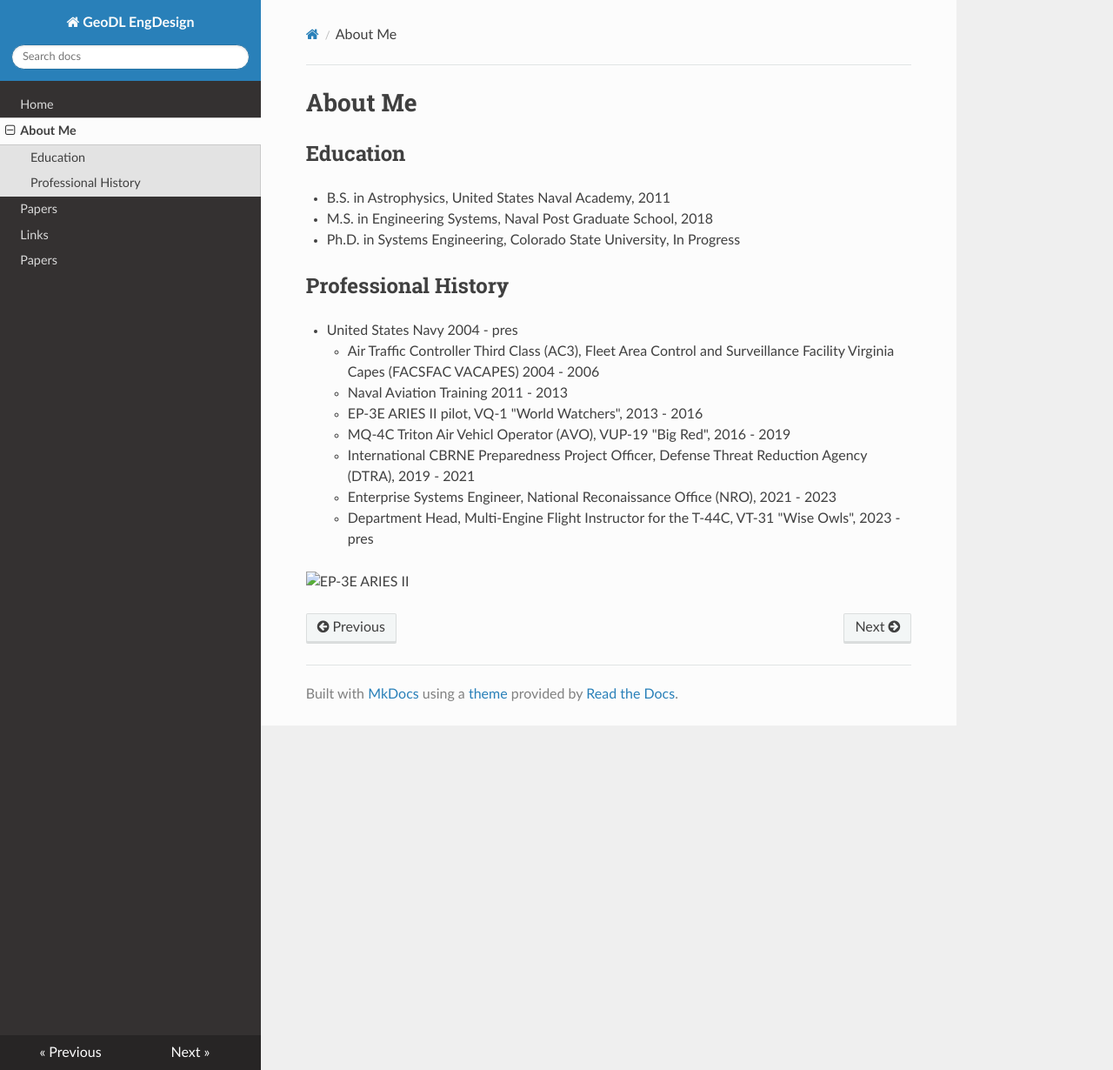
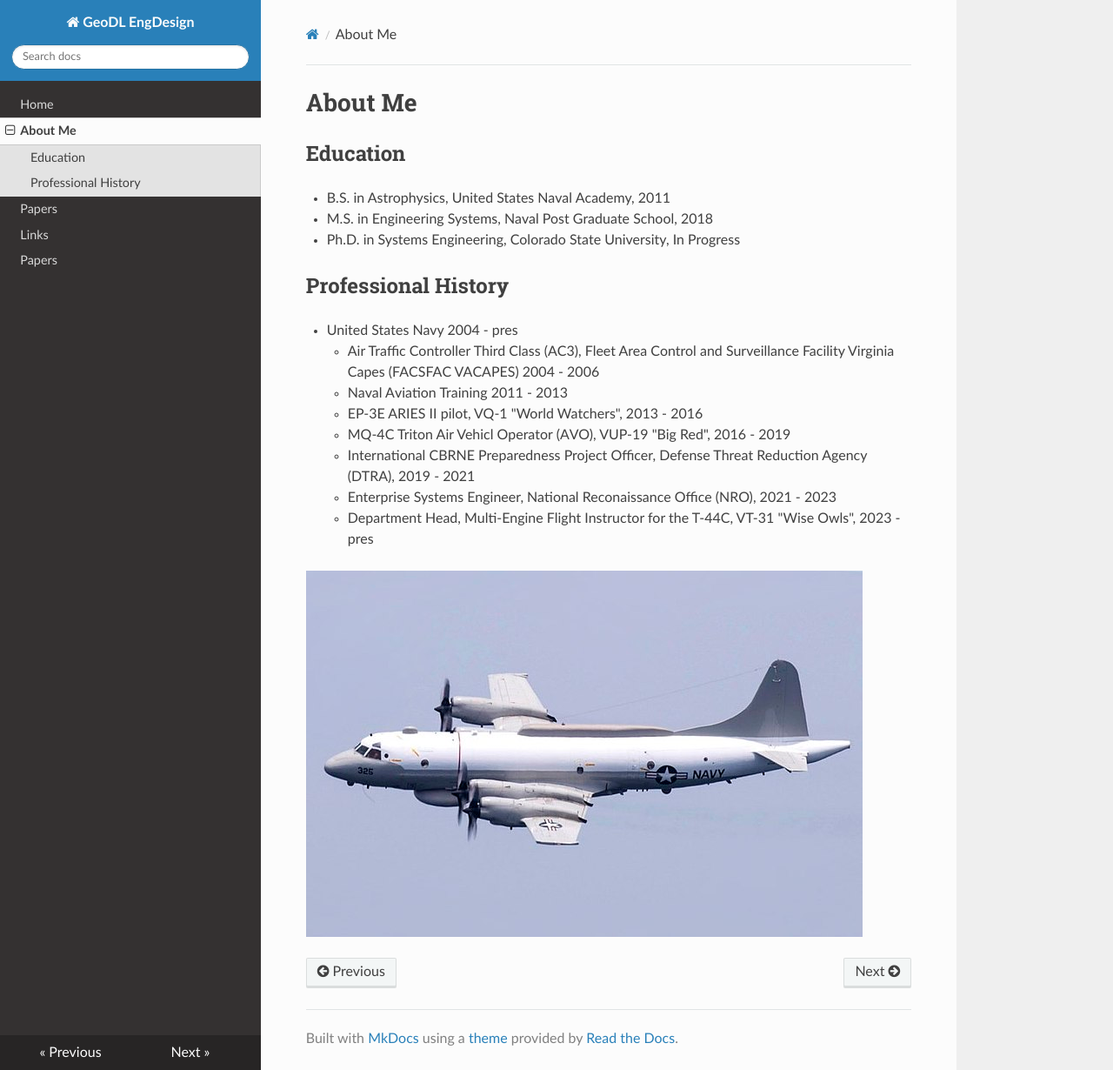
Before and after one commit to anthonysirico/PyGeo-TMS-mkdocs.io, an MkDocs documentation site: the page built from docs/about_me.md, in a window 1280 px wide and 1230 px high. Shown: the whole window at 87% size. Built offline with MkDocs 1.6.1, drawn with Linux system fonts in a browser that asks for light colours; nearby versions of some CDN libraries.

Commit message:
modified:   docs/about_me.md 	modified:   site/about_me/index.html 	modified:   site/index.html 	modified:   site/sitemap.xml.gz

```diff
--- a/docs/about_me.md
+++ b/docs/about_me.md
@@ -15,4 +15,4 @@
 	- Enterprise Systems Engineer, National Reconaissance Office (NRO), 2021 - 2023
 	- Department Head, Multi-Engine Flight Instructor for the T-44C, VT-31 "Wise Owls", 2023 - pres
 
-<img src="ep3.jpg" alt="EP-3E ARIES II" style="float: ;eft; margin-right: 10px;" />
+<img src="https://github.com/anthonysirico/PyGeo-TMS-mkdocs.io/blob/main/ep3.jpg" alt="EP-3E ARIES II" style="float: ;eft; margin-right: 10px;" />
```
Also changed, not shown: site/about_me/index.html, site/index.html, 1 other file.
